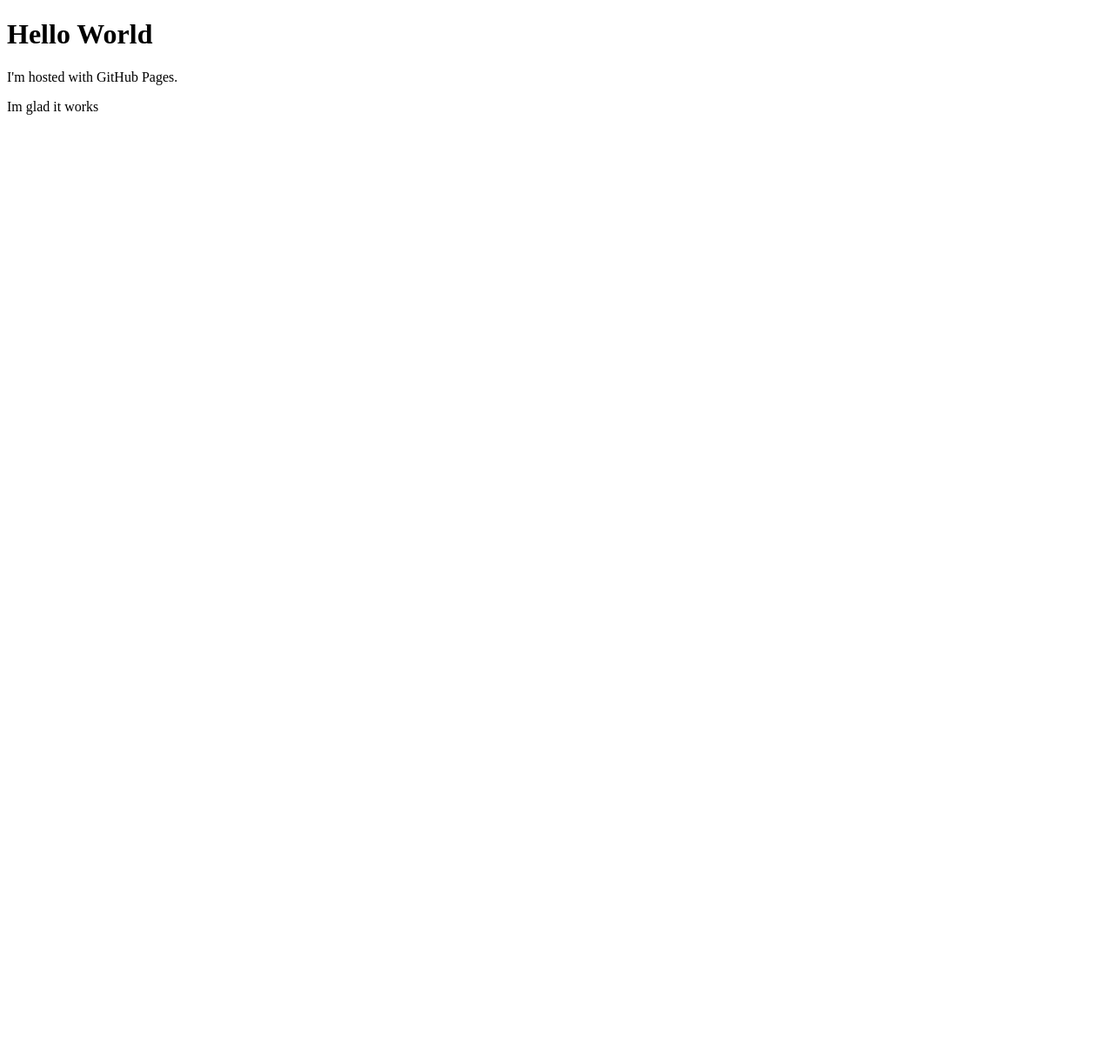
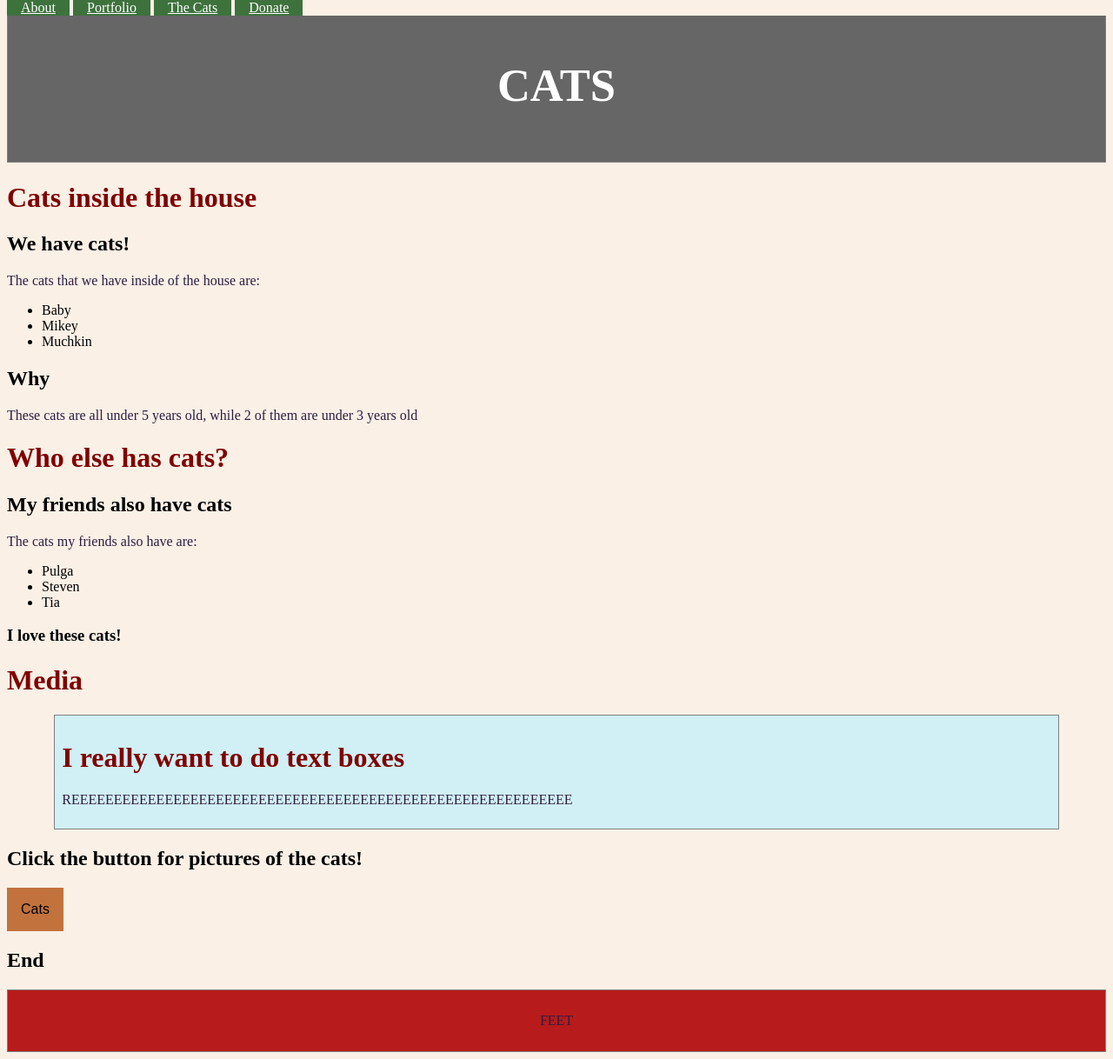
Before and after one commit to tylerolsen191/tylerolsen191.github.io, a plain HTML site: page index.html in a window 1280 px wide. Shown: the whole page at 87% size. Before the commit the page ends 800 px from the top, so only its background shows below. Drawn offline with Linux system fonts and the light colour scheme.

Commit message:
changed index

```diff
--- a/index.html
+++ b/index.html
@@ -1,8 +1,167 @@
 <!DOCTYPE html>
 <html>
+<head>
+    <style>
+        body {
+          background: linen;
+        }
+
+        h1 {
+          color: maroon;
+        }
+
+        p {
+            color:rgb(47, 28, 65)
+        }
+
+        .dropbtn {
+        background-color: #c2723d;
+        color: rgb(0, 0, 0);
+        padding: 16px;
+        font-size: 16px;
+        border: none;
+        cursor: pointer;
+        }
+
+        .dropdown {
+        position: relative;
+        display: inline-block;
+        }
+
+        .dropdown-content {
+        display: none;
+        position: absolute;
+        background-color: #f9f9f9;
+        min-width: 160px;
+        box-shadow: 0px 8px 16px 0px rgba(0,0,0,0.2);
+        z-index: 1;
+        }
+
+        .dropdown-content a {
+        color: rgb(255, 255, 255);
+        padding: 12px 16px;
+        text-decoration: none;
+        display: block;
+        }
+
+        .dropdown-content a:hover {background-color: #f1f1f1}
+
+        .dropdown:hover .dropdown-content {
+        display: block;
+        }
+
+        .dropdown:hover .dropbtn {
+        background-color: #34968e;
+        }
+
+        a {
+        background-color: #3d723d;
+        color: white;
+        padding: 16px;
+        font-size: 16px;
+        border: none;
+        cursor: pointer;
+        }
+
+        .introbar {
+        list-style-type: none;
+        margin: 0;
+        padding: 0;
+        overflow: hidden;
+        background-color: linen;
+        position: fixed;
+        top: 0;
+        width: 100%;
+        }
+
+        .media {
+        margin-left: 600px;
+        background: #5d9ab2 url("img_2263") no-repeat top left;
+        }
+
+        .center_text {
+        border: 1px solid gray;
+        margin-left: auto;
+        margin-right: auto;
+        width: 90%;
+        background-color: #d0f0f6;
+        text-align: left;
+        padding: 8px;
+        }
+
+        footer {
+        background-color: rgb(184, 27, 27);
+        border: 1px solid gray;
+        padding: 10px;
+        text-align: center;
+        color: white;
+        }
+
+        header {
+        background-color: #666;
+        border: 1px solid gray;
+        padding: 15px;
+        text-align: center;
+        font-size: 35px;
+        color: white;
+        }
+        </style>
+    <title>I like cats :)</title>
+</head>
 <body>
-<h1>Hello World</h1>
-<p>I'm hosted with GitHub Pages.</p>
-<p>Im glad it works</p>
+    <div class="introbar">
+    <a href="./my cats.html" target="_blank">About</a>
+    <a href="./my cats.html" target="_blank">Portfolio</a>
+    <a href="./my cats.html" target="_blank">The Cats</a>
+    <a href="./my cats.html" target="_blank">Donate</a>
+    </div>
+    <div class="intro">
+        <header>
+            <h2>CATS</h2>
+        </header>
+        <h1>Cats inside the house</h1>
+        <h2>We have cats!</h2>
+        <p>The cats that we have inside of the house are:</p>
+        <ul>
+            <li>Baby</li>
+            <li>Mikey</li>
+            <li>Muchkin</li>
+        </ul>
+        <h2>Why</h2>
+        <p>These cats are all under 5 years old, while 2 of them are under 3 years old</p>
+    </div>
+    <div id="middle">
+        <h1>Who else has cats?</h1>
+        <h2>My friends also have cats</h2>
+        <p>The cats my friends also have are:</p>
+        <ul>
+            <li>Pulga</li>
+            <li>Steven</li>
+            <li>Tia</li>
+        </ul>
+        <h3>I love these cats!</h3>
+    </div>
+    <div class="Media">
+        <h1>Media</h1>
+        <div class="center_text">
+        <h1>I really want to do text boxes</h1>
+        <p>REEEEEEEEEEEEEEEEEEEEEEEEEEEEEEEEEEEEEEEEEEEEEEEEEEEEEEEEEEE</p>
+        </div>
+        <h2>Click the button for pictures of the cats!</h2>
+        <div class="dropdown">
+            <button class="dropbtn">Cats</button>
+            <div class="dropdown-content">
+            <a href="#">Baby</a>
+            <a href="#">Mikey</a>
+            <a href="#">Munchkin</a>
+            </div>
+    </div>
+    <div id="End">
+        <h2>End</h2>
+    </div>
+
+    <footer>
+        <p>FEET</p>
+    </footer>
 </body>
 </html>
```
Also changed, not shown: GHIndex.html (deleted, +0 -7 lines).
